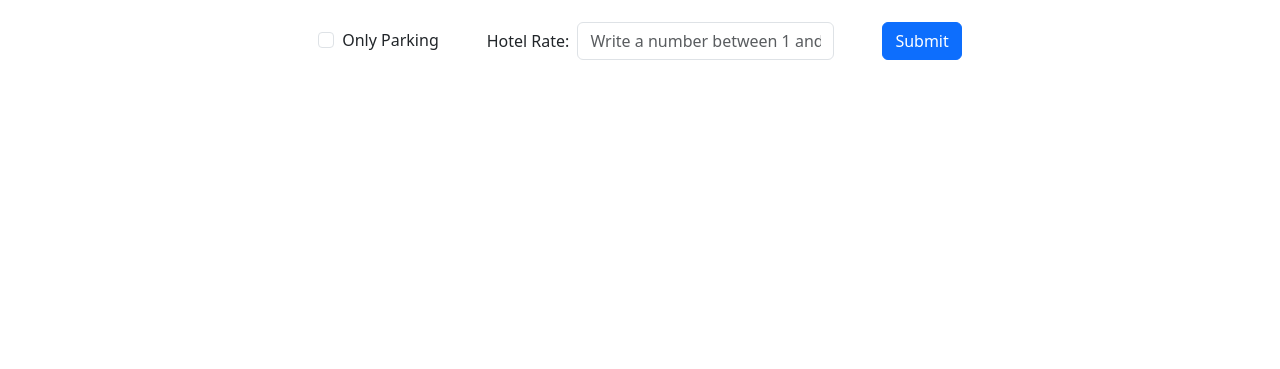
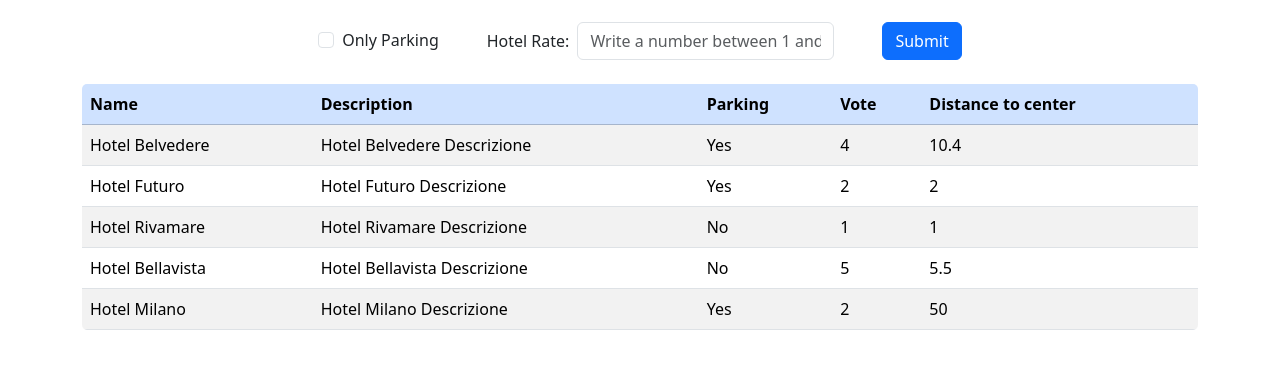
Before and after one commit to redihoxhaa/php-hotel, a PHP site: page / in a window 1280 px wide. Shown: the part 98-467 px from the top of the page. Run offline with PHP 8.4, Linux system fonts and the light colour scheme.

Commit message:
feat: display degli hotel

```diff
--- a/css/style.css
+++ b/css/style.css
@@ -24,6 +24,11 @@ form {
     white-space: nowrap;
 }
 
+table {
+    border-radius: 5px;
+    overflow: hidden;
+}
+
 /* #endregion MAIN */
 
 /* #region FOOTER */
--- a/index.php
+++ b/index.php
@@ -88,6 +88,40 @@ $hotels = [
                 <button class="btn btn-primary">Submit</button>
             </form>
 
+            <div class="hotels-list">
+                <table class="table table-striped">
+                    <thead class="table-primary">
+                        <tr>
+
+                            <th scope="col">Name</th>
+                            <th scope="col">Description</th>
+                            <th scope="col">Parking</th>
+                            <th scope="col">Vote</th>
+                            <th scope="col">Distance to center</th>
+                        </tr>
+                    </thead>
+                    <tbody>
+                        <?php
+                        foreach ($hotels as $hotel) {
+                            echo "<tr>";
+
+                            foreach ($hotel as $feature => $result) {
+                                if ($feature === "parking" && $result === true) {
+                                    echo "<td>Yes</td>";
+                                } elseif ($feature === "parking" && $result === false) {
+                                    echo "<td>No</td>";
+                                } else {
+                                    echo
+                                    "<td>$result</td>";
+                                }
+                            }
+
+                            echo "</tr>";
+                        }
+                        ?>
+                    </tbody>
+                </table>
+            </div>
         </main>
         <!-- /Main -->
 
```
